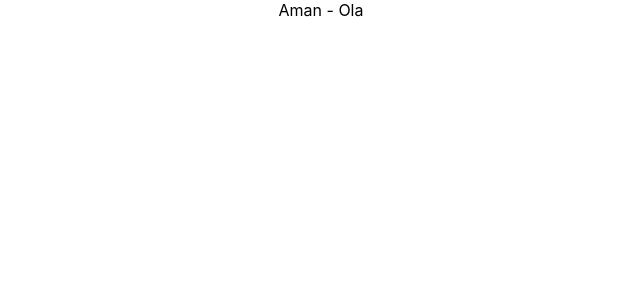
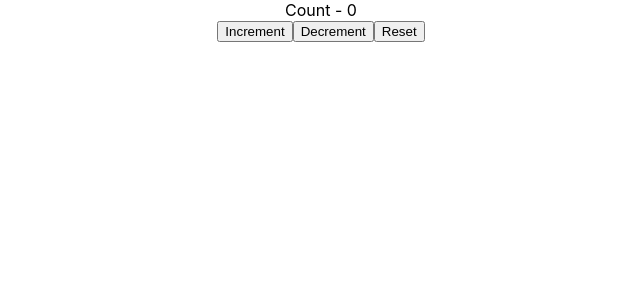
Before and after one commit to aman06it/React-tutorials, a React (Create React App) app: page / in a window 1280 px wide. Shown: the top 300 px of the page, without its empty margins (319-959 px from the left). Built offline with nearby package versions, Linux system fonts and the light colour scheme.

Commit message:
useReducer implemented.

```diff
--- a/src/App.js
+++ b/src/App.js
@@ -1,17 +1,13 @@
 import React from 'react';
 import './App.css';
-import ComponentC from './components/ComponentC';
+import CounterOne from './components/CounterOne';
 
-export const UserContext = React.createContext()
-export const ChannelContext = React.createContext()
+
+
 function App() {
   return (
     <div className="App">
-      <UserContext.Provider value={"Aman"}>
-        <ChannelContext.Provider value={"Ola"}>
-          <ComponentC />
-        </ChannelContext.Provider>
-      </UserContext.Provider>
+      <CounterOne/>
     </div>
   );
 }
--- a/src/components/ComponentC.js
+++ /dev/null
@@ -1,10 +0,0 @@
-import React from 'react'
-import ComponentE from './ComponentE'
-
-export default function ComponentC() {
-  return (
-    <div>
-        <ComponentE/>
-    </div>
-  )
-}
--- a/src/components/ComponentE.js
+++ /dev/null
@@ -1,15 +0,0 @@
-import React, {useContext} from 'react'
-import { UserContext, ChannelContext } from '../App'
-import ComponentF from './ComponentF'
-
-export default function ComponentE() {
-    const user = useContext(UserContext)
-    const channel = useContext(ChannelContext)
-
-  return (
-    <div>
-        {user} - {channel}
-        {/* <ComponentF/> */}
-    </div>
-  )
-}
--- a/src/components/ComponentF.js
+++ /dev/null
@@ -1,24 +0,0 @@
-import React from 'react'
-import { UserContext, ChannelContext } from '../App'
-
-export default function ComponentF() {
-  return (
-    <div>
-        <UserContext.Consumer>
-            {
-                user => {
-                    return (
-                       <ChannelContext.Consumer>
-                           {
-                               channel=>{
-                                   return <div>User context value {user}, Channel context value {channel}</div>
-                               }
-                           }
-                       </ChannelContext.Consumer>
-                    )
-                }
-            }
-        </UserContext.Consumer>
-    </div>
-  )
-}
--- /dev/null
+++ b/src/components/CounterOne.js
@@ -0,0 +1,31 @@
+import React, {useReducer} from 'react'
+
+const initialState = 0
+const reducer = (state, action) => {
+  switch(action){
+    case 'increment':
+      return state+1;
+    case 'decrement':
+      return state-1;
+    case 'reset':
+      return initialState;
+    default:
+      return state
+  }
+}
+
+
+function CounterOne() {
+  const [count, dispatch]=useReducer(reducer, initialState)
+
+  return (
+    <div>
+        <div>Count - {count}</div>
+        <button onClick={()=>dispatch('increment')}>Increment</button>
+        <button onClick={()=>dispatch('decrement')}>Decrement</button>
+        <button onClick={()=>dispatch('reset')}>Reset</button>
+    </div>
+  )
+}
+
+export default CounterOne
```
Also changed, not shown: src/components/CounterTwo.js (added, +33 -0 lines).
